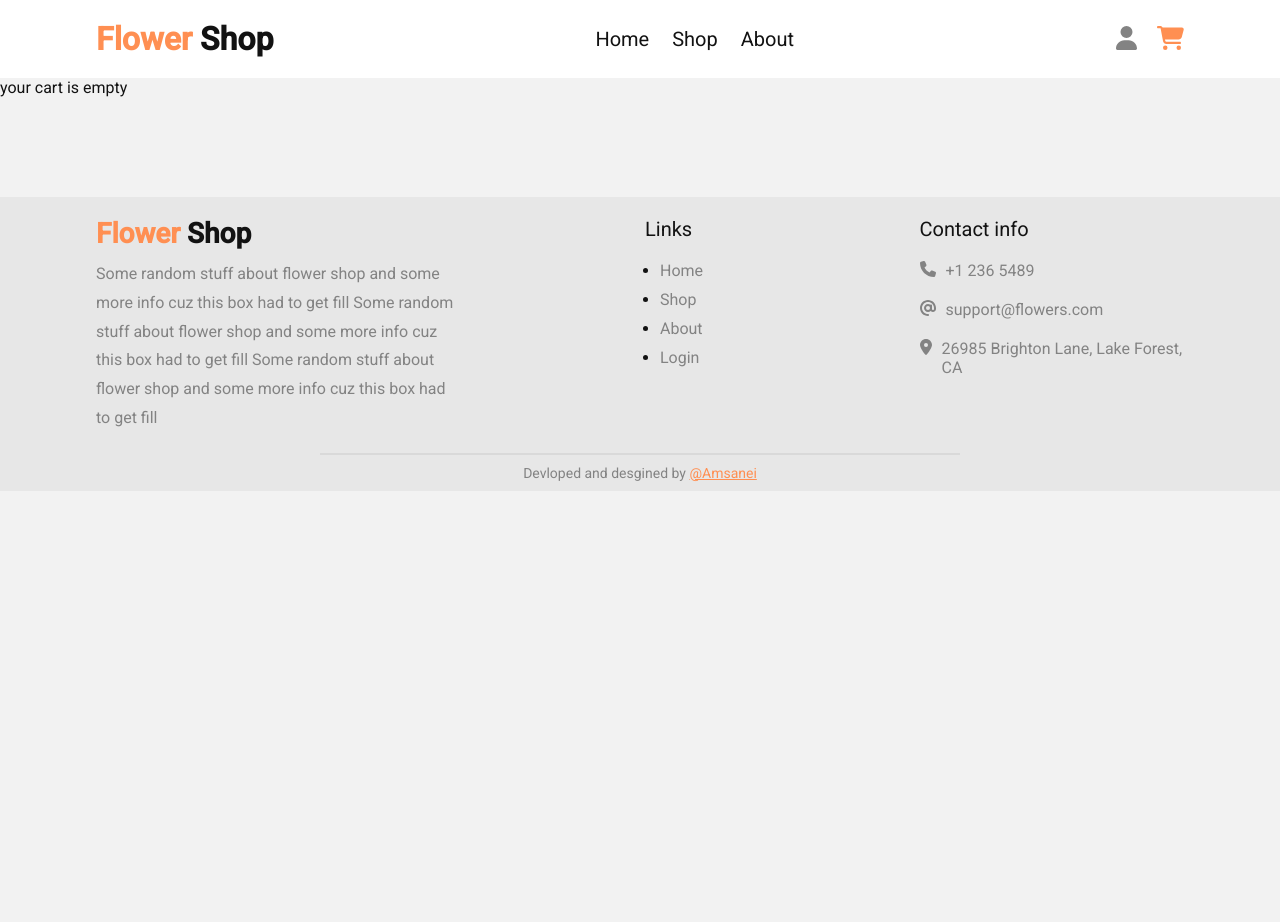
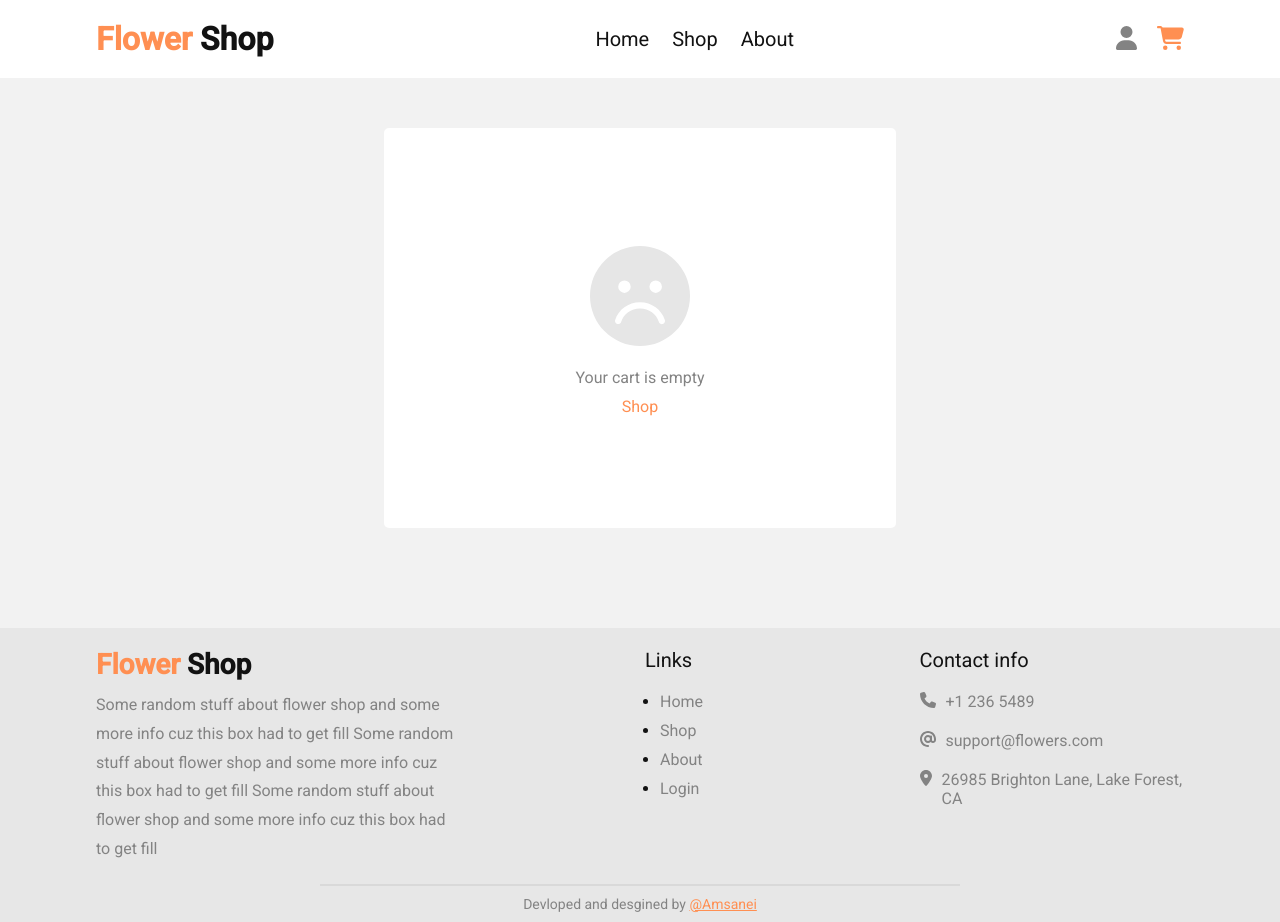
Before and after one commit to amsanei/flower-shop, a React (Create React App) app: page /cart in a window 1280 px wide. Before the commit the page ends 800 px from the top, so only its background shows below. Built offline with nearby package versions, Linux system fonts and the light colour scheme.

Commit message:
Add empty state of cart page

```diff
--- a/src/index.css
+++ b/src/index.css
@@ -422,6 +422,33 @@ body {
 
 /* Cart page */
 
+.cart-empty {
+    background-color: #fff;
+    width: 40%;
+    margin: 50px auto;
+    height: 50vh;
+    border-radius: 5px;
+    display: flex;
+    flex-direction: column;
+    gap: 10px;
+    align-items: center;
+    justify-content: center;
+}
+
+.cart-empty-icon {
+    color: rgb(230, 230, 230);
+    font-size: 100px;
+}
+
+.cart-empty-text {
+    color: var(--color-text-second);
+}
+
+.cart-empty a {
+    color: var(--color-prime);
+    text-decoration: none;
+}
+
 .cart-container {
     width: 85%;
     margin: 20px auto;
--- a/src/pages/Cart.jsx
+++ b/src/pages/Cart.jsx
@@ -4,6 +4,8 @@ import Header from "../components/layout/Header";
 import CartContext from "../context/CartContext";
 import { Link } from "react-router-dom";
 import Footer from "../components/layout/Footer";
+import { FontAwesomeIcon } from "@fortawesome/react-fontawesome";
+import { faFaceFrown } from "@fortawesome/free-solid-svg-icons";
 
 export default function Cart() {
     const { cartItems, removeFromCart, reduceCount, increaseCount } =
@@ -14,7 +16,13 @@ export default function Cart() {
         return (
             <>
                 <Header />
-                <div>your cart is empty</div>
+                <div className="cart-empty">
+                    <div className="cart-empty-icon">
+                        <FontAwesomeIcon icon={faFaceFrown} />
+                    </div>
+                    <div className="cart-empty-text">Your cart is empty</div>
+                    <Link to="/shop">Shop</Link>
+                </div>
                 <Footer />
             </>
         );
```
